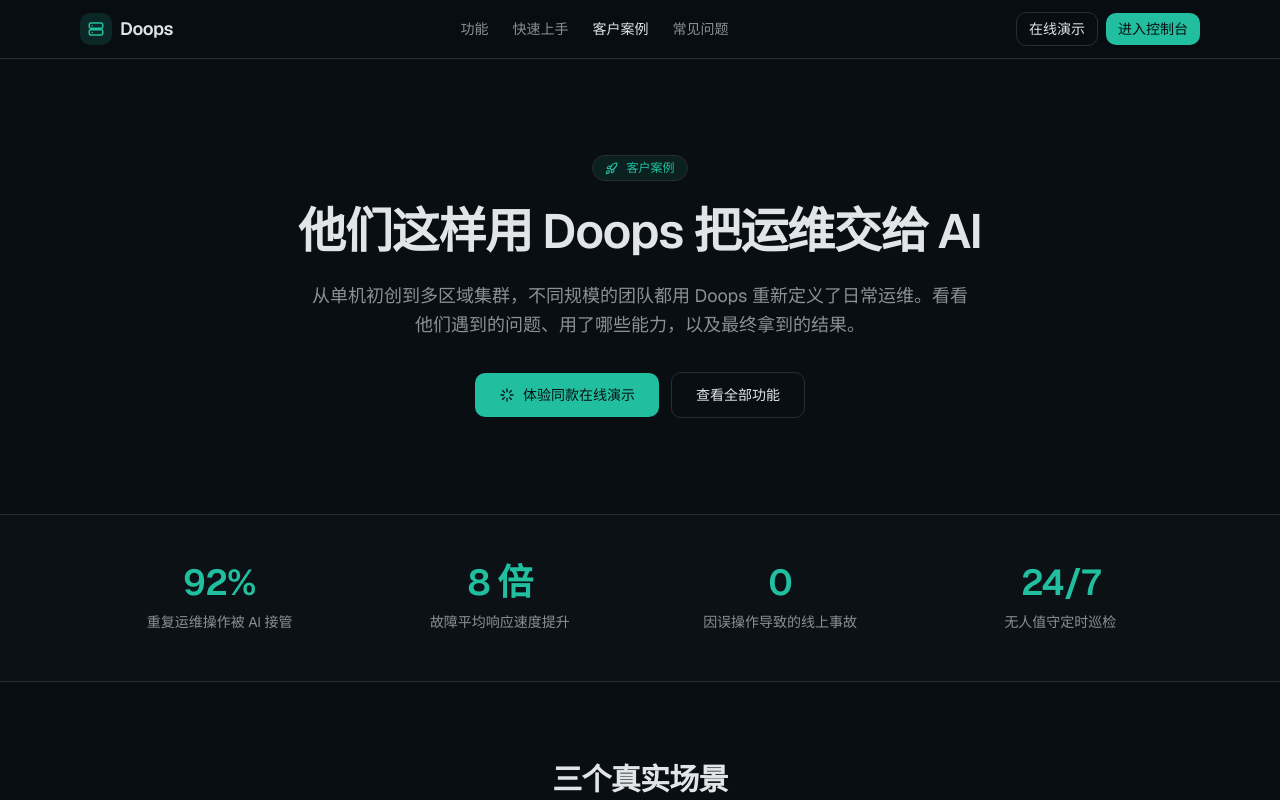
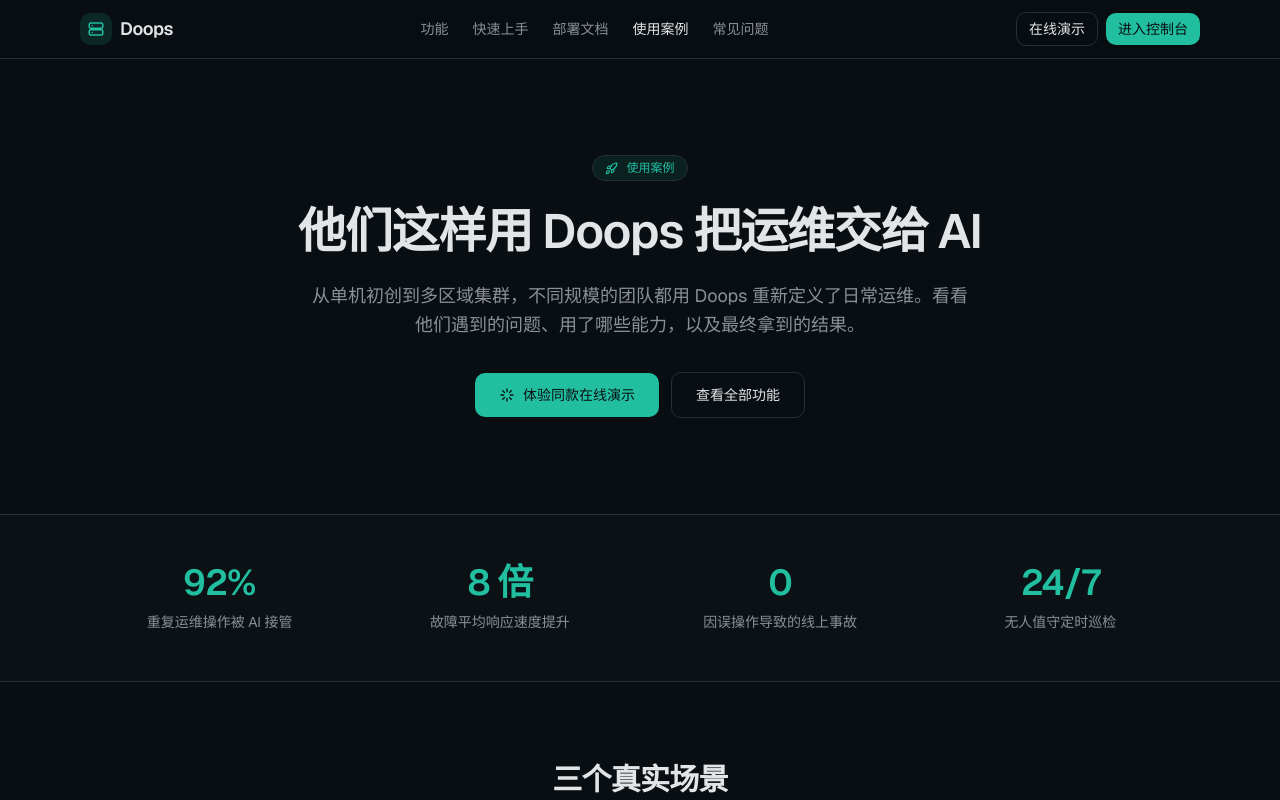
Before and after one commit to l8ai-cn/doops, a Next.js app: page /cases in a window 1280 px wide. Shown: the top 800 px of the page. Built offline with nearby package versions, Linux system fonts and the light colour scheme.

Commit message:
feat: update "客户案例" to "使用案例" across all components

```diff
--- a/app/cases/page.tsx
+++ b/app/cases/page.tsx
@@ -2,7 +2,7 @@
 import { CasesPage } from "@/components/cases-page"
 
 export const metadata: Metadata = {
-  title: "客户案例 — Doops 智能运维控制台",
+  title: "使用案例 — Doops 智能运维控制台",
   description:
     "从单机初创到多区域集群，看不同规模的团队如何用 Doops 把日常运维交给 AI：自然语言运维、定时巡检、配置下发与审计。",
 }
--- a/components/cases-page.tsx
+++ b/components/cases-page.tsx
@@ -112,8 +112,11 @@
             <Link href="/#how" className="transition-colors hover:text-foreground">
               快速上手
             </Link>
+            <Link href="/docs/deploy" className="transition-colors hover:text-foreground">
+              部署文档
+            </Link>
             <Link href="/cases" className="text-foreground">
-              客户案例
+              使用案例
             </Link>
             <Link href="/#faq" className="transition-colors hover:text-foreground">
               常见问题
@@ -141,7 +144,7 @@
         <div className="mx-auto max-w-6xl px-4 py-20 text-center md:py-24">
           <div className="mx-auto mb-5 inline-flex items-center gap-2 rounded-full border border-primary/30 bg-primary/10 px-3 py-1 text-xs text-primary">
             <RocketIcon width={13} height={13} />
-            客户案例
+            使用案例
           </div>
           <h1 className="mx-auto max-w-3xl text-balance text-4xl font-semibold leading-tight tracking-tight md:text-5xl">
             他们这样用 Doops 把运维交给 AI
@@ -342,7 +345,7 @@
               首页
             </Link>
             <Link href="/cases" className="transition-colors hover:text-foreground">
-              客户案例
+              使用案例
             </Link>
             <Link href="/console" className="transition-colors hover:text-foreground">
               控制台
--- a/components/landing-page.tsx
+++ b/components/landing-page.tsx
@@ -88,7 +88,7 @@
               部署文档
             </Link>
             <Link href="/cases" className="transition-colors hover:text-foreground">
-              客户案例
+              使用案例
             </Link>
             <a href="#faq" className="transition-colors hover:text-foreground">
               常见问题
@@ -178,7 +178,7 @@
       <section id="how" className="border-t border-border/60 bg-card/30 py-20">
         <div className="mx-auto max-w-6xl px-4">
           <div className="mx-auto mb-12 max-w-2xl text-center">
-            <h2 className="text-balance text-3xl font-semibold tracking-tight">三步即可上手</h2>
+            <h2 className="text-balance text-3xl font-semibold tracking-tight">���步即可上手</h2>
             <p className="mt-3 text-pretty text-muted-foreground">
               不懂复杂运维也没关系，跟���三步就能开始。
             </p>
@@ -284,7 +284,7 @@
               部署文档
             </Link>
             <Link href="/cases" className="transition-colors hover:text-foreground">
-              客户案例
+              使用案例
             </Link>
             <a href="#faq" className="transition-colors hover:text-foreground">
               常见问题
```
